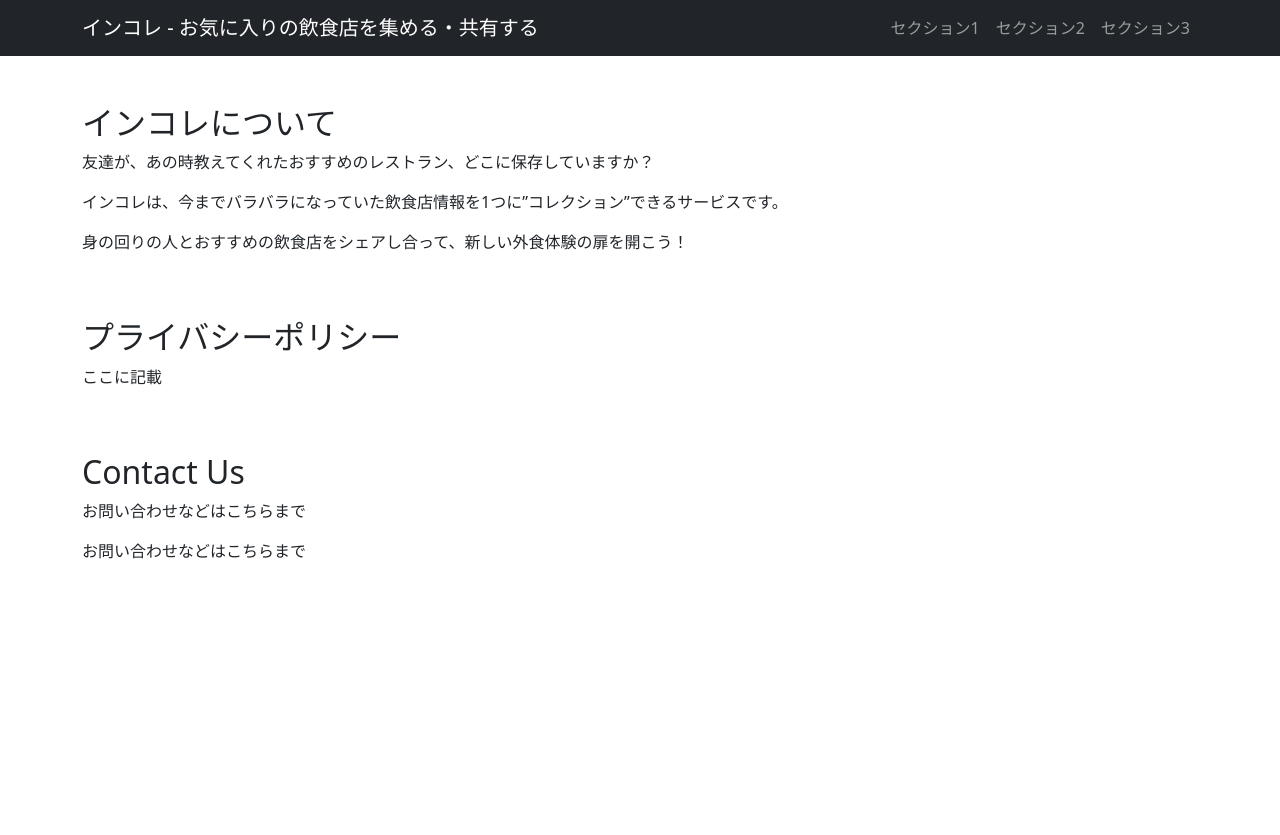
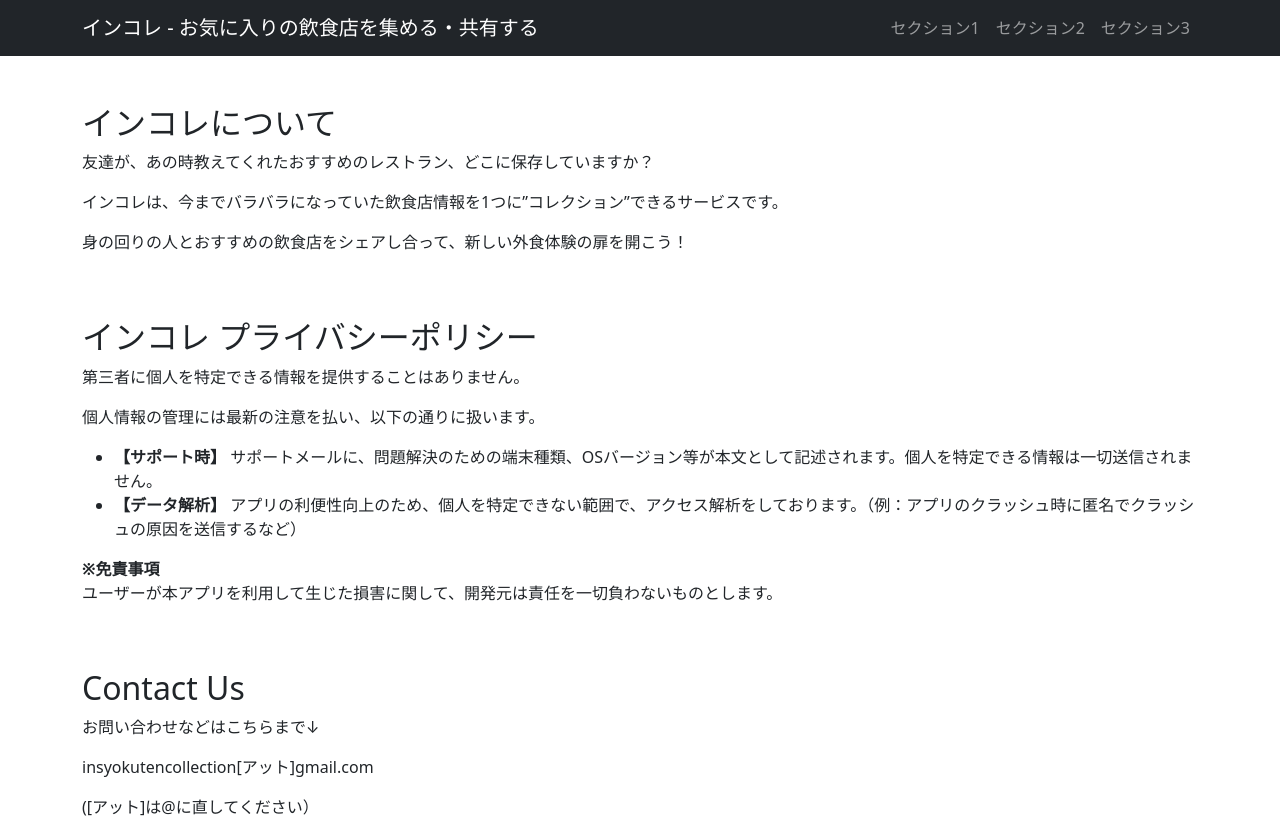
Before and after one commit to INCOLEJAPAN/INCOLE, a plain HTML site: page index.html in a window 1280 px wide. Before the commit the page ends 800 px from the top, so only its background shows below. Drawn offline with nearby package versions, Linux system fonts and the light colour scheme.

Commit message:
Update index.html

```diff
--- a/index.html
+++ b/index.html
@@ -40,16 +40,24 @@
             <!-- Section 2 -->
             <div id="section2" class="row mt-5">
                 <div class="col">
-                    <h2>プライバシーポリシー</h2>
-                    <p>ここに記載</p>
+                    <h2>インコレ プライバシーポリシー</h2>
+                    <p>第三者に個人を特定できる情報を提供することはありません。</p>
+                    <p>個人情報の管理には最新の注意を払い、以下の通りに扱います。</p>
+                    <ul>
+                        <li><strong>【サポート時】</strong> サポートメールに、問題解決のための端末種類、OSバージョン等が本文として記述されます。個人を特定できる情報は一切送信されません。</li>
+                        <li><strong>【データ解析】</strong> アプリの利便性向上のため、個人を特定できない範囲で、アクセス解析をしております。（例：アプリのクラッシュ時に匿名でクラッシュの原因を送信するなど）</li>
+                    </ul>
+                    <p><strong>※免責事項</strong><br>
+                    ユーザーが本アプリを利用して生じた損害に関して、開発元は責任を一切負わないものとします。</p>
                 </div>
             </div>
             <!-- Section 3 -->
             <div id="section3" class="row mt-5">
                 <div class="col">
                     <h2>Contact Us</h2>
-                    <p>お問い合わせなどはこちらまで</p>
-                    <p>お問い合わせなどはこちらまで</p>
+                    <p>お問い合わせなどはこちらまで↓</p>
+                    <p>insyokutencollection[アット]gmail.com</p>
+                    <p>([アット]は@に直してください）</p>
                 </div>
             </div>
         </div>
```
